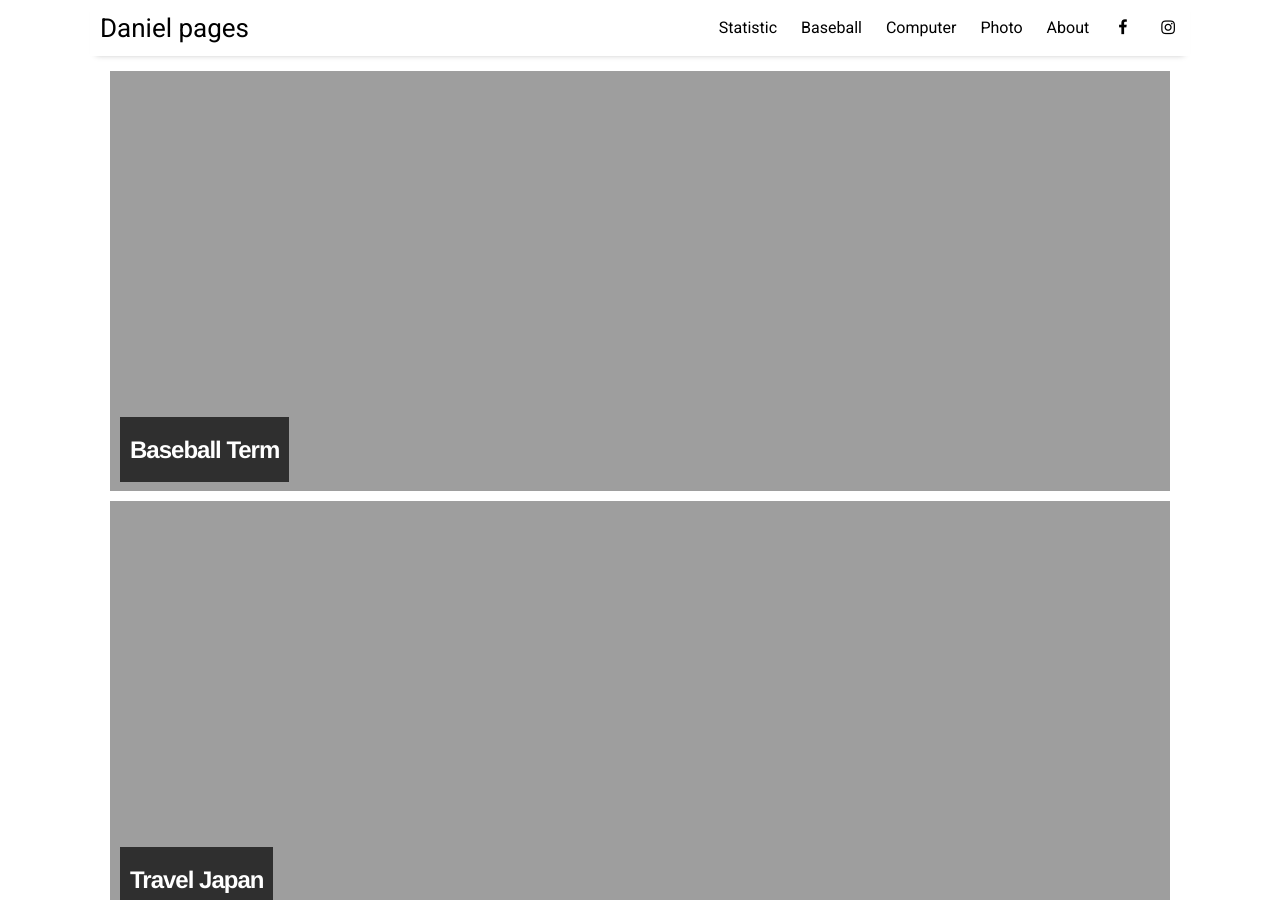
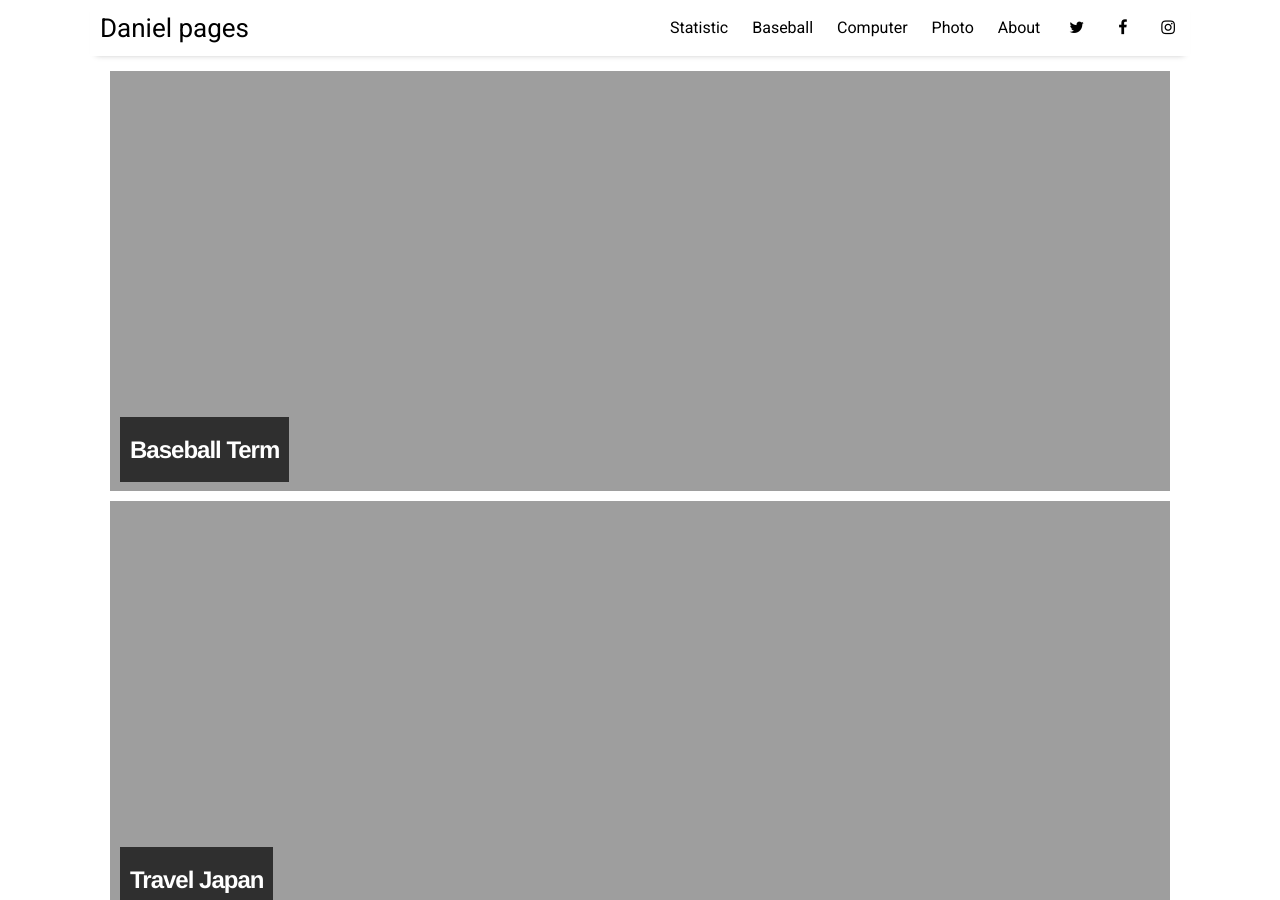
Before and after one commit to danielpages/danielpage.github.io, a Jekyll site: the page built from index.html, in a window 1280 px wide and 900 px high. Built offline with Jekyll 4.4.1, drawn with Linux system fonts in a browser that asks for light colours; nearby versions of some CDN libraries; the list of posts is cut into pages by our own code.

Commit message:
sns update

```diff
--- a/_data/settings.yml
+++ b/_data/settings.yml
@@ -15,9 +15,9 @@ menu:
 
 # Available social icons are powered by Font Awesome, so you can use any icon that they offer
 social:
-# - {icon: 'twitter', link: 'https://twitter.com/paululele'}
-- {icon: 'facebook', link: 'https://www.facebook.com/kihyuck.park.3'}
-- {icon: 'instagram', link: 'https://www.instagram.com/ki_daniel_p'}
+- {icon: 'twitter', link: 'https://twitter.com/daniel_p_0815'}
+- {icon: 'facebook', link: 'https://www.facebook.com/kihyuck.0815'}
+- {icon: 'instagram', link: 'https://www.instagram.com/ki_daniel_'}
 # - {icon: 'envelope', link: 'mailto:l.nguyen.paul@gmail.com'}
 # - {icon: 'rss-square', link: 'feed.xml'}
 # - {icon: 'rss-square', link: 'rss-feed.xml'}
```
